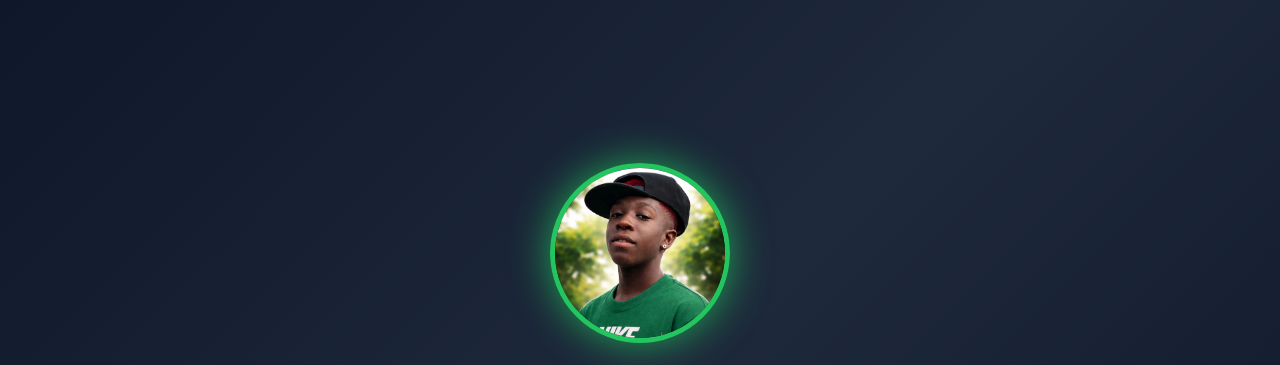
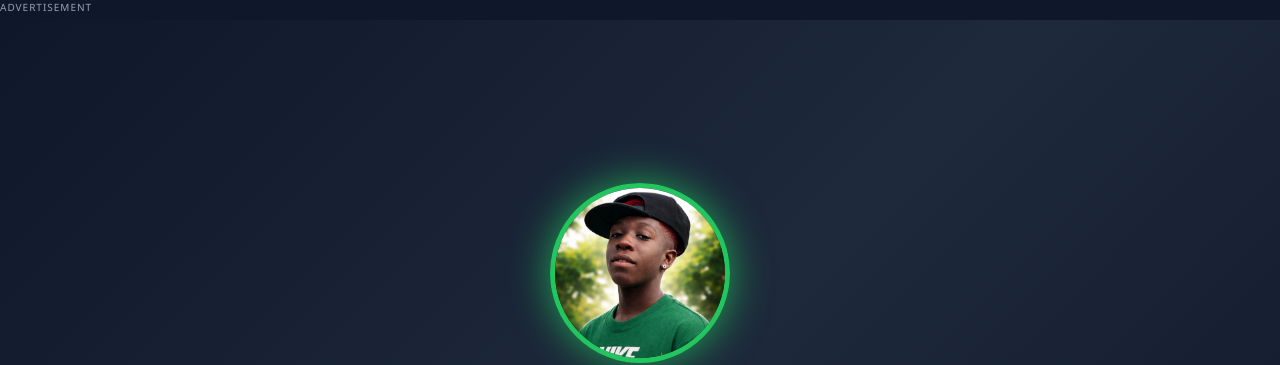
Before and after one commit to GhanaQuizes/Horlatokens, a website: page index.html in a window 1280 px wide. Shown: the top 365 px of the page. Drawn offline with Linux system fonts and the light colour scheme.

Commit message:
Update index.html

```diff
--- a/index.html
+++ b/index.html
@@ -269,7 +269,12 @@ width:100%;
 </head>
 
 <body>
+<!-- TOP AD -->
+<div class="ad-container">
+    <span class="ad-label">Advertisement</span>
 
+    <!-- Monetag ad code goes here -->
+</div>
 <section class="hero">
 
 <div class="hero-content">
```
